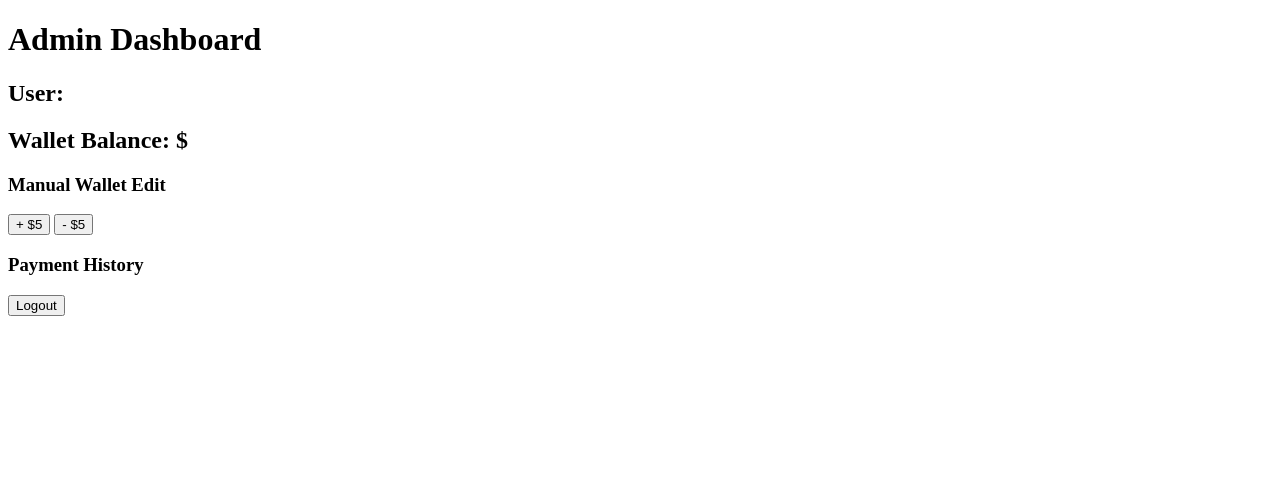
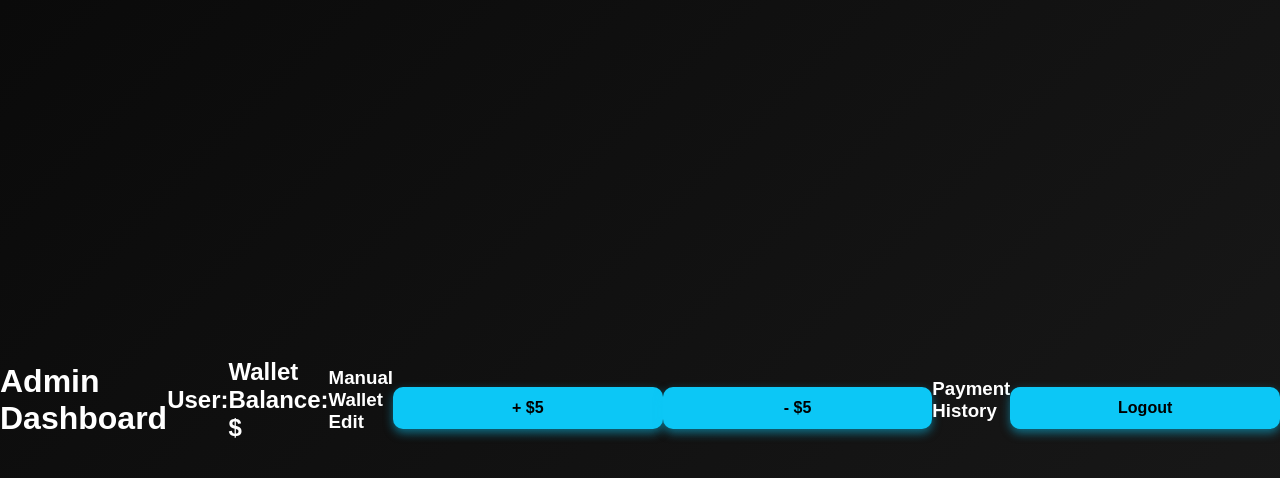
Before and after one commit to Daftitude/dap-pay, a plain HTML site: page pool-league/admin.html in a window 1280 px wide. Drawn offline with Linux system fonts and the light colour scheme.

Commit message:
Updated Style Link to admin and dashboard

```diff
--- a/pool-league/admin.html
+++ b/pool-league/admin.html
@@ -3,6 +3,7 @@
 <head>
     <meta charset="UTF-8">
     <title>Admin Dashboard</title>
+    <link rel="stylesheet" href="CSS/style.css">
 </head>
 <body>
     <h1>Admin Dashboard</h1>
```
Also changed, not shown: pool-league/dashboard.html (+1 -0 lines).
